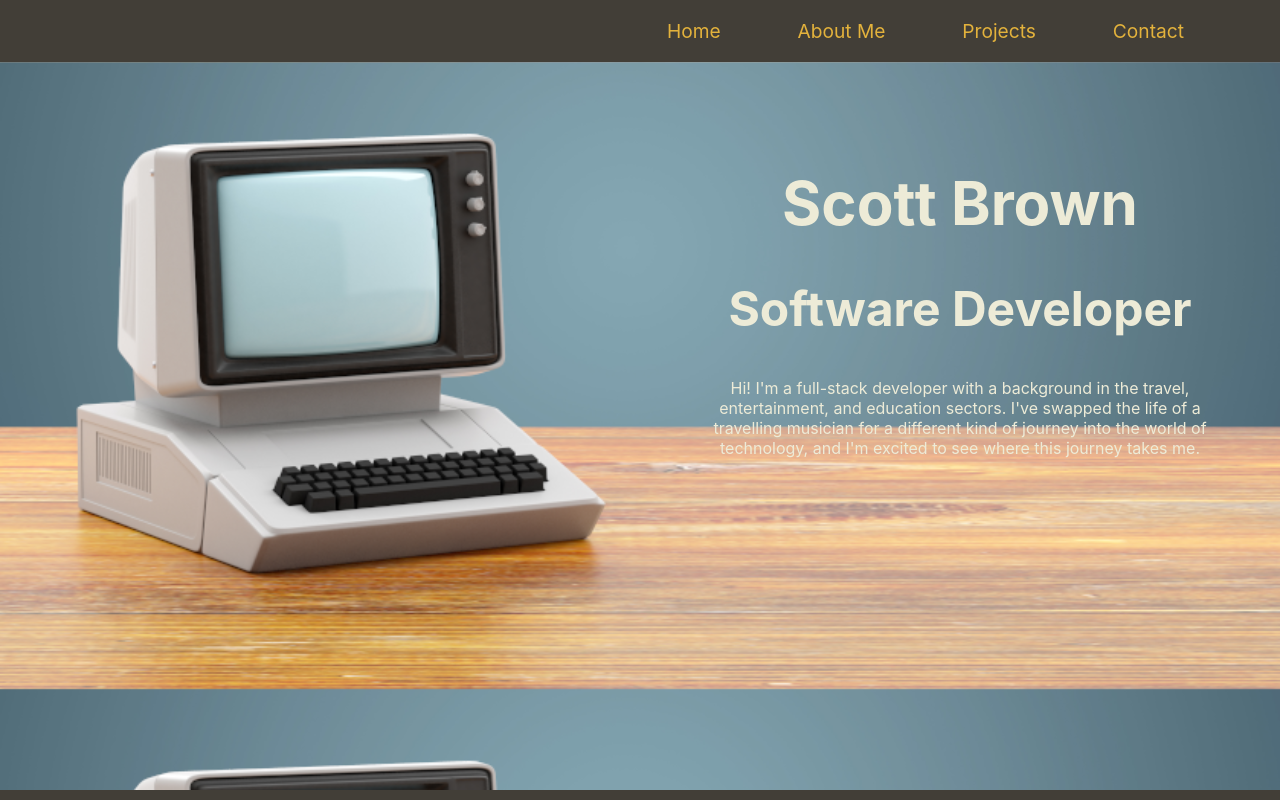
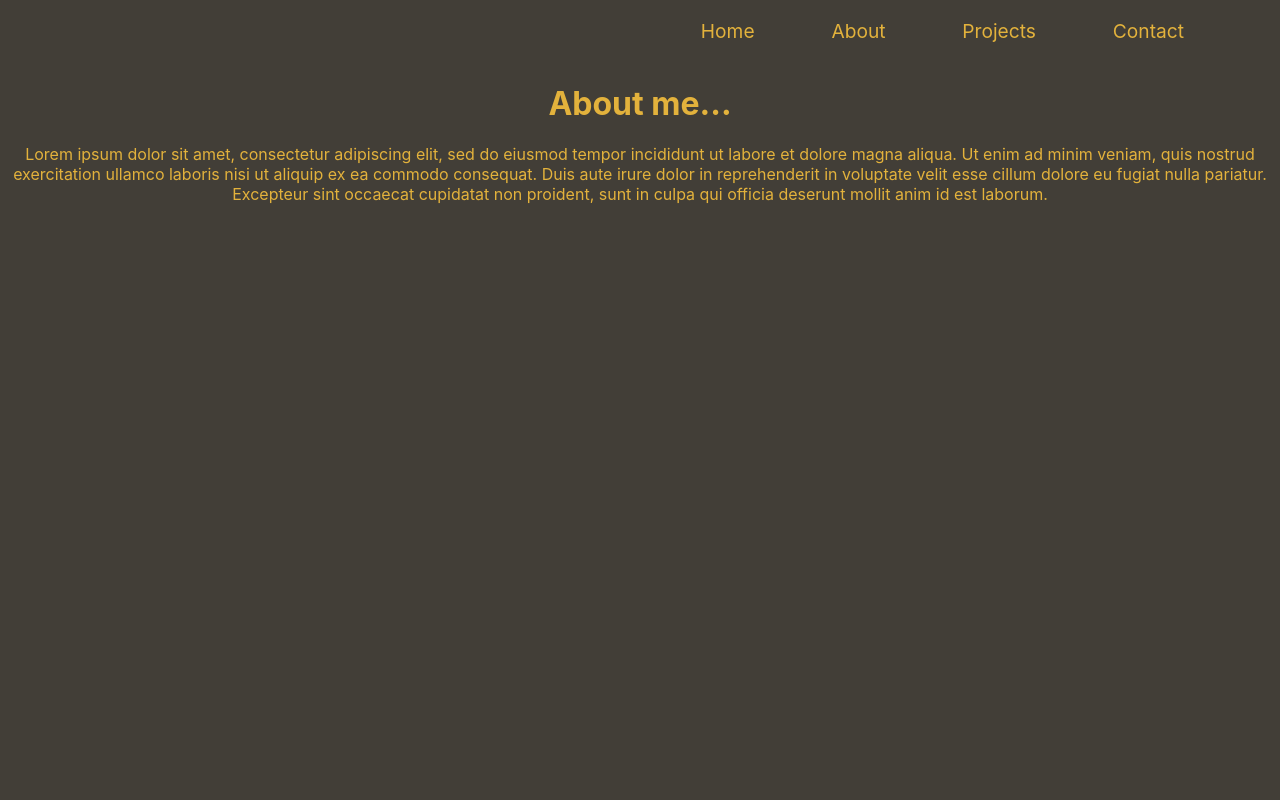
Before and after one commit to D20CM/portfolio-page, a React (Create React App) app: page /about in a window 1280 px wide. Shown: the top 800 px of the page. Built offline with nearby package versions, Linux system fonts and the light colour scheme.

Commit message:
init router

```diff
--- a/package.json
+++ b/package.json
@@ -8,6 +8,7 @@
     "@testing-library/user-event": "^13.5.0",
     "react": "^17.0.2",
     "react-dom": "^17.0.2",
+    "react-router-dom": "^6.2.1",
     "react-scripts": "5.0.0",
     "web-vitals": "^2.1.4"
   },
--- /dev/null
+++ b/src/About.js
@@ -0,0 +1,18 @@
+import React from "react";
+
+export default function About() {
+  return (
+    <div>
+      <h1>About me...</h1>
+      <p>
+        Lorem ipsum dolor sit amet, consectetur adipiscing elit, sed do eiusmod
+        tempor incididunt ut labore et dolore magna aliqua. Ut enim ad minim
+        veniam, quis nostrud exercitation ullamco laboris nisi ut aliquip ex ea
+        commodo consequat. Duis aute irure dolor in reprehenderit in voluptate
+        velit esse cillum dolore eu fugiat nulla pariatur. Excepteur sint
+        occaecat cupidatat non proident, sunt in culpa qui officia deserunt
+        mollit anim id est laborum.
+      </p>
+    </div>
+  );
+}
--- a/src/App.js
+++ b/src/App.js
@@ -1,16 +1,16 @@
 import "./App.css";
-import FeaturedProject from "./components/FeaturedProject/FeaturedProject";
 import Homepage from "./components/Homepage/Homepage";
+import About from "./About";
 import Navbar from "./components/Navbar/Navbar";
-
+import { Routes, Route } from "react-router-dom";
 function App() {
   return (
     <div className="App">
       <Navbar />
-      <Homepage />
-      <h2>Projects</h2>
-      <FeaturedProject />
-      <FeaturedProject />
+      <Routes>
+        <Route path="/" element={<Homepage />} />
+        <Route path="about" element={<About />} />
+      </Routes>
     </div>
   );
 }
--- a/src/components/Homepage/Homepage.js
+++ b/src/components/Homepage/Homepage.js
@@ -1,5 +1,6 @@
 import React from "react";
 import css from "./homepage.module.css";
+import FeaturedProject from "../FeaturedProject/FeaturedProject";
 
 export default function Homepage() {
   return (
@@ -15,6 +16,9 @@
           technology, and I'm excited to see where this journey takes me.
         </p>
       </div>
+      <h2>Projects</h2>
+      <FeaturedProject />
+      <FeaturedProject />
     </div>
   );
 }
--- a/src/components/Navbar/Navbar.js
+++ b/src/components/Navbar/Navbar.js
@@ -1,30 +1,21 @@
 import React from "react";
 import css from "./navbar.module.css";
+import { Link } from "react-router-dom";
 
 export default function Navbar() {
   return (
     <nav className={css.navbar}>
       <ul className={css.navlist}>
         <li>
-          <a href="#" alt="">
-            Home
-          </a>
+          <li>
+            <Link to="/">Home</Link>
+          </li>
         </li>
         <li>
-          <a href="#" alt="">
-            About Me
-          </a>
+          <Link to="/about">About</Link>
         </li>
-        <li>
-          <a href="#" alt="">
-            Projects
-          </a>
-        </li>
-        <li>
-          <a href="#" alt="">
-            Contact
-          </a>
-        </li>
+        <li>Projects</li>
+        <li>Contact</li>
       </ul>
     </nav>
   );
--- a/src/index.js
+++ b/src/index.js
@@ -1,14 +1,16 @@
-import React from 'react';
-import ReactDOM from 'react-dom';
-import './index.css';
-import App from './App';
-import reportWebVitals from './reportWebVitals';
-
+import React from "react";
+import ReactDOM from "react-dom";
+import "./index.css";
+import App from "./App";
+import reportWebVitals from "./reportWebVitals";
+import { BrowserRouter } from "react-router-dom";
 ReactDOM.render(
-  <React.StrictMode>
-    <App />
-  </React.StrictMode>,
-  document.getElementById('root')
+  <BrowserRouter>
+    <React.StrictMode>
+      <App />
+    </React.StrictMode>
+  </BrowserRouter>,
+  document.getElementById("root")
 );
 
 // If you want to start measuring performance in your app, pass a function
```
Also changed, not shown: 1 other file (tests, documents, lock files or other folders).
